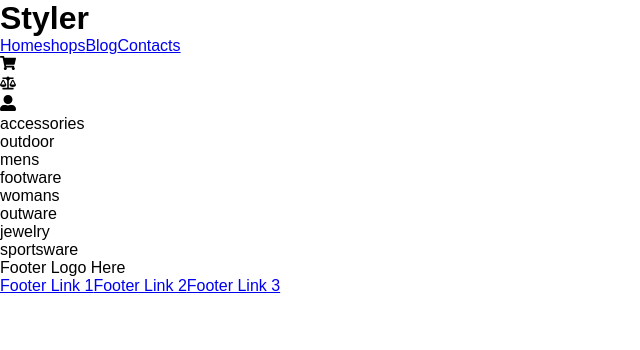
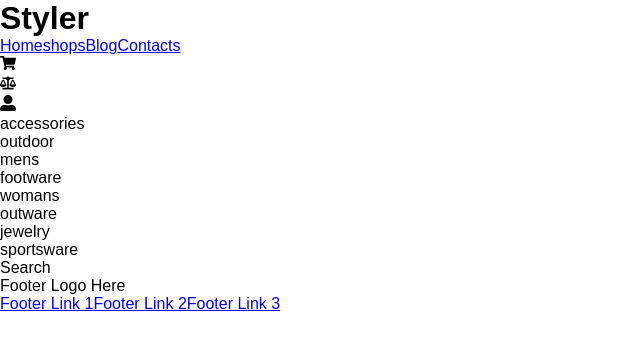
Before and after one commit to Trend20/React-Typescript-e-commerce-template, a React (Create React App) app: page / in a window 1280 px wide. Shown: the top 350 px of the page, without its empty margins (0-640 px from the left). Built offline with nearby package versions, Linux system fonts and the light colour scheme; a web font is replaced by a local one.

Commit message:
adding category search

```diff
--- a/src/components/category/Category.tsx
+++ b/src/components/category/Category.tsx
@@ -1,6 +1,7 @@
 import { useState} from "react";
 import {NavigateFunction, useNavigate} from "react-router-dom";
 import { v4 as uuidv4 } from 'uuid';
+import Search from "../search/Search";
 
 export interface Categories{
     name: string;
@@ -64,6 +65,7 @@ const Category = (): JSX.Element =>{
                     })
                 }
             </div>
+            <Search />
         </div>
     )
 }
--- a/src/components/search/Search.tsx
+++ b/src/components/search/Search.tsx
@@ -1,6 +1,6 @@
 import React from 'react'
 
-const Search = () => {
+const Search = ():JSX.Element => {
   return (
     <div>Search</div>
   )
```
